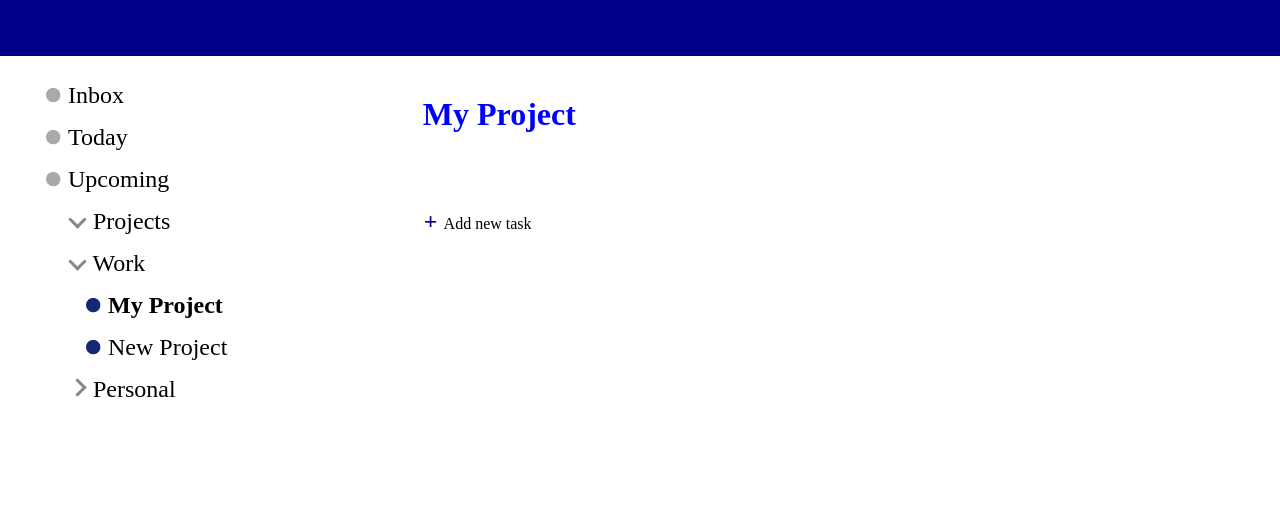
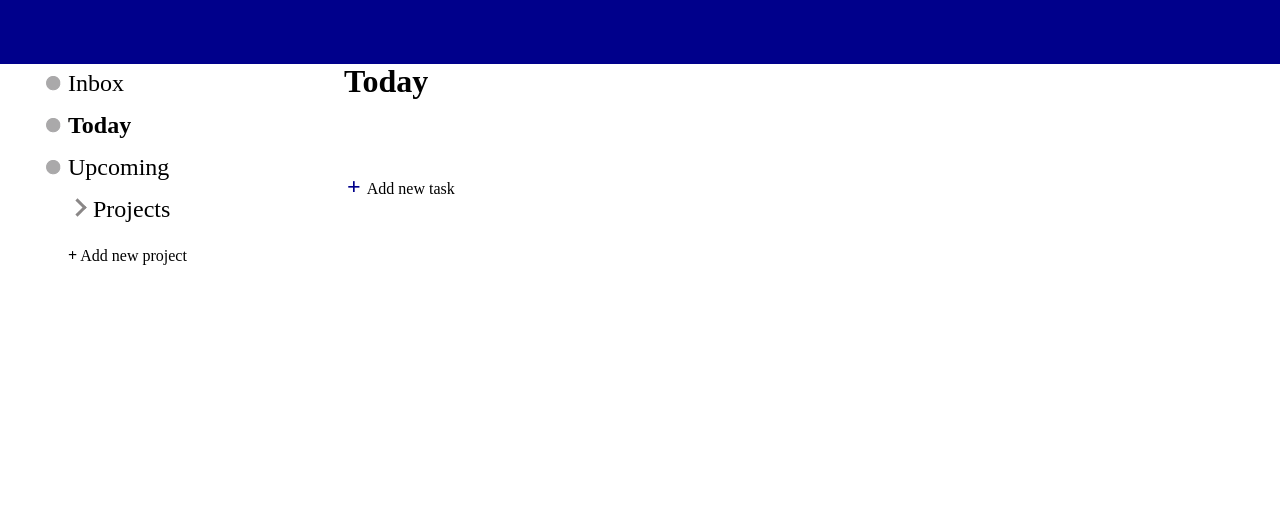
Before and after one commit to MathewsBaio/To-Do-List, a plain HTML site: page index.html in a window 1280 px wide. Drawn offline with Linux system fonts and the light colour scheme.

Commit message:
função que permite colapsar o menu

```diff
--- a/index.html
+++ b/index.html
@@ -7,38 +7,39 @@
     <link rel="stylesheet" href="style.css">
 </head>
 <body>
-    <header></header>
+
     <div class="container">
+        <header></header>
         <div class="menu">
             <ul>
                 <li class="greyIcon">Inbox</li>
-                <li class="greyIcon">Today</li>
+                <li class="greyIcon selected">Today</li>
                 <li class="greyIcon">Upcoming</li>
-                <li>
-                    <i class="arrow down"></i> Projects
-                    <ul>
-                        <li><i class="arrow down"></i> Work</li>
-                        <ul>
-                            <li class="blueIcon selected">My Project</li>
-                            <li class="blueIcon">New Project</li>
-                        </ul>
-                        <li><i class="arrow"></i> Personal</li>
+                <li id="arrow-menu">
+                    <i class="arrow"></i> Projects
+                    <ul class="collapsed">
+                         <li class="blueIcon">My Project</li>
+                         <li class="blueIcon">New Project</li>
+
                     </ul>
                 </li>
+
             </ul>
+            <li id="add-project"><strong id="">+</strong> Add new project</li>
         </div>
 
         <div class="content">
-            <h1 class="edit-icon">My Project</h1>
+            <h1>Today</h1>
             <ul>
 
 
             </ul>
 
             <li id="add"><strong id="plus">+</strong> Add new task</li>
-
         </div>
     </div>
+
+
 
     <script src="script.js"></script>
 </body>
--- a/script.js
+++ b/script.js
@@ -1,10 +1,12 @@
+//Content Section
+
 let addTask = document.getElementById("plus");
 let taskList = document.querySelector(".content > ul");
-let x, inp, editInp
+let x, inp, editInp;
 let edit, editIcons, editedTask;
-let control = false;
 
-let limit = "aaaaaaaaaaaaaaaaaaaaaaaaaaaaaaaaaaaaaaaaaaaaaaaaaaaaaaaaaaaaaaaaaaaaaaaa"
+
+let limit = "aaaaaaaaaaaaaaaaaaaaaaaaaaaaaaaaaaaaaaaaaaaaaaaaaaaaaaaaaaaaaaaaaaaaaaaa";
 
 //Evento para criar input que recebera nova task
 addTask.addEventListener("click", event =>{
@@ -90,3 +92,14 @@ function editTask(editInp, newTask) {
 function deleteTask(newTask) {
     newTask.remove();
 }
+
+//Menu Section
+
+let menuList = document.querySelector("#arrow-menu > ul");
+let arrowIcon = document.querySelector("#arrow-menu > i");
+
+//evento para colapsar menu
+arrowIcon.addEventListener("click", event =>{
+    menuList.classList.toggle("collapsed")
+    arrowIcon.classList.toggle("down")
+})
--- a/style.css
+++ b/style.css
@@ -1,6 +1,10 @@
 .container{
   display: grid;
-  grid-template-columns: 20% 80%;
+  grid-template-columns: 1fr 3fr;
+  grid-template-rows: 10% auto;
+  grid-template-areas:
+  "header header"
+  "menu content";
 
 }
 
@@ -9,39 +13,29 @@ header {
     top: 0;
     left: 0;
     width: 100%;
-    height: 7%;
+    height: 8%;
     background: darkblue;
+    grid-area: header;
   }
 
-.menu > ul {
-  padding-top: 50px;
-  padding-bottom: 50px;
-  padding-left: 60px;
+.menu{
+  grid-area: menu;
+  padding-top: 15px;
+  padding-bottom: 0x;
+  padding-left: 20px;
   font-size: x-large;
   list-style-type: none;
   max-width: 100%;
-
 }
 
+
 .content{
-  padding-top: 65px;
-  padding-left: 160px;
-  width: 600px;
-
+  padding-top: 10px;
+  padding-left: 20px;
+  width: 800px;
+  grid-area: content;
 }
 
-ul > li {
-  padding-bottom: 15px;
-
-
-
-}
-
-li > ul {
-  list-style-type: none;
-  padding-top: 15px;
-  padding-left: 0px;
-}
 
 .content > ul {
   list-style-type: none;
@@ -65,8 +59,14 @@ li > ul {
   list-style-type: none;
 }
 
+iframe{
+  width: 850px;
+  height: 800px;
+}
+
 .greyIcon{
   list-style-image: url(img/icon.png);
+  padding-bottom: 15px;
 }
 
 #plus{
@@ -88,22 +88,35 @@ li > ul {
   margin: 3px;
   transform: rotate(-45deg);
   -webkit-transform: rotate(-45deg);
+
 }
 
-
+.selected{
+  font-weight: bold;
+}
 
 .down {
   transform: rotate(45deg);
   -webkit-transform: rotate(45deg);
 }
 
-.selected{
-  font-weight: bold;
-
+.collapsed{
+  display: none;
 }
 
 .blueIcon{
   list-style-image: url(img/blueicon.png);
+  padding-top: 10px;
+
+}
+
+#arrow-menu{
+  list-style-type: none;
+}
+
+#add-project{
+  font-size: medium;
+  padding-left: 40px;
 }
 
 .content > ul li:hover{
```
